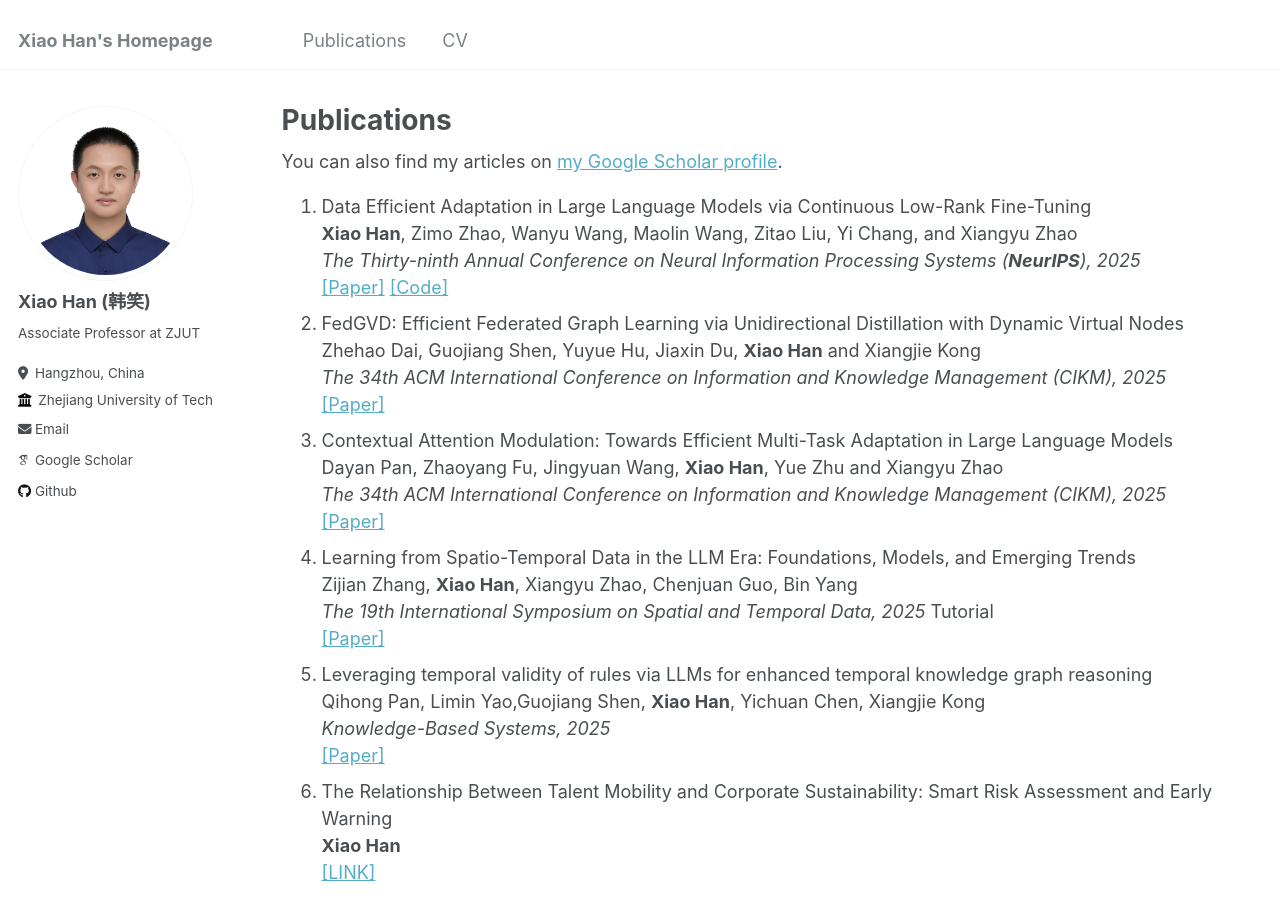
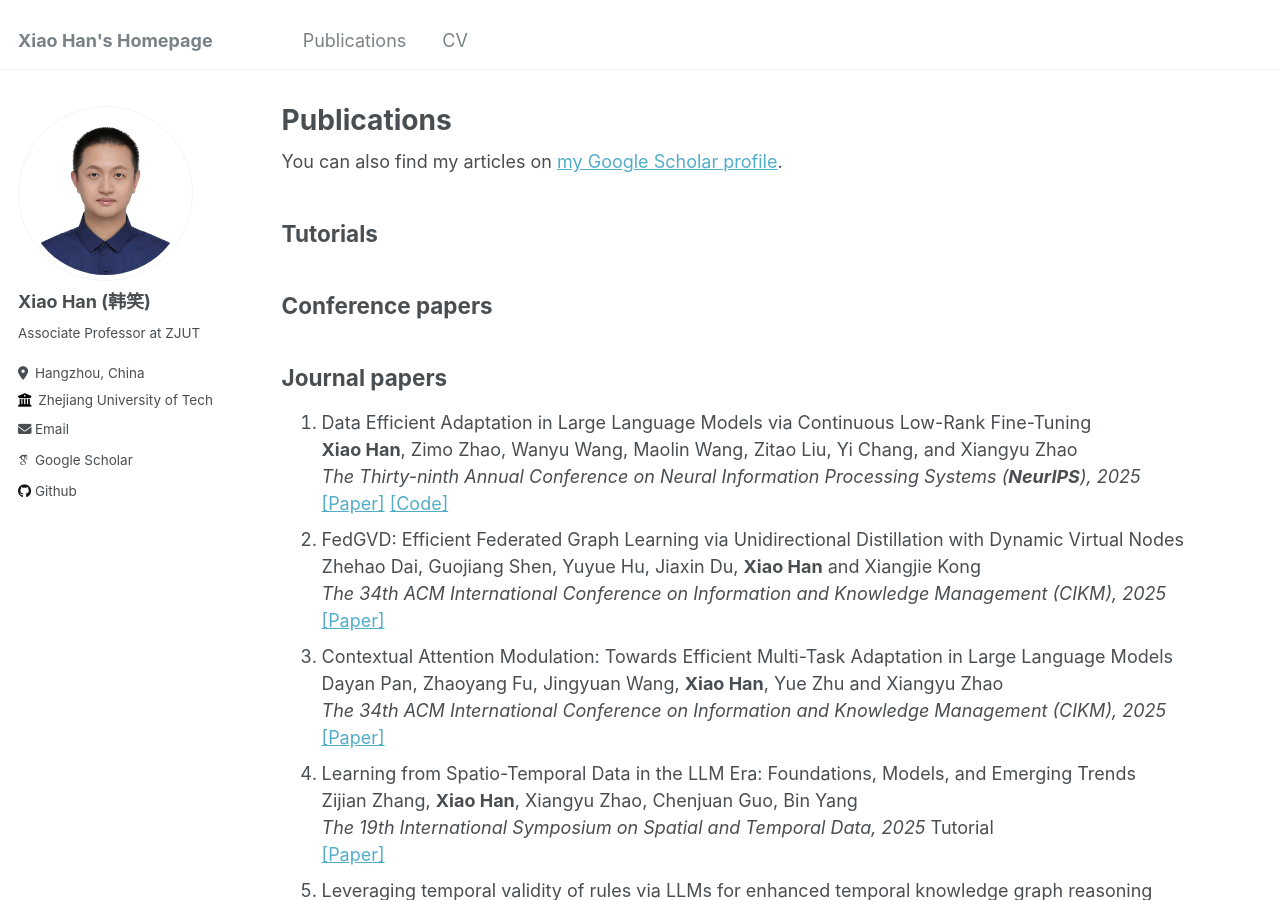
Before and after one commit to hahahenha/hahahenha.github.io, a Jekyll site: the page built from _pages/publications.md, in a window 1280 px wide and 900 px high. Built offline with Jekyll 4.4.1, drawn with Linux system fonts in a browser that asks for light colours; some web fonts are replaced.

Commit message:
Update publications.md

```diff
--- a/_pages/publications.md
+++ b/_pages/publications.md
@@ -16,6 +16,12 @@ author_profile: true
   {% include archive-single.html %}
 {% endfor %}
 -->
+
+## Tutorials
+## Conference papers
+## Journal papers
+
+
 
 <ol>
   <li>
```
